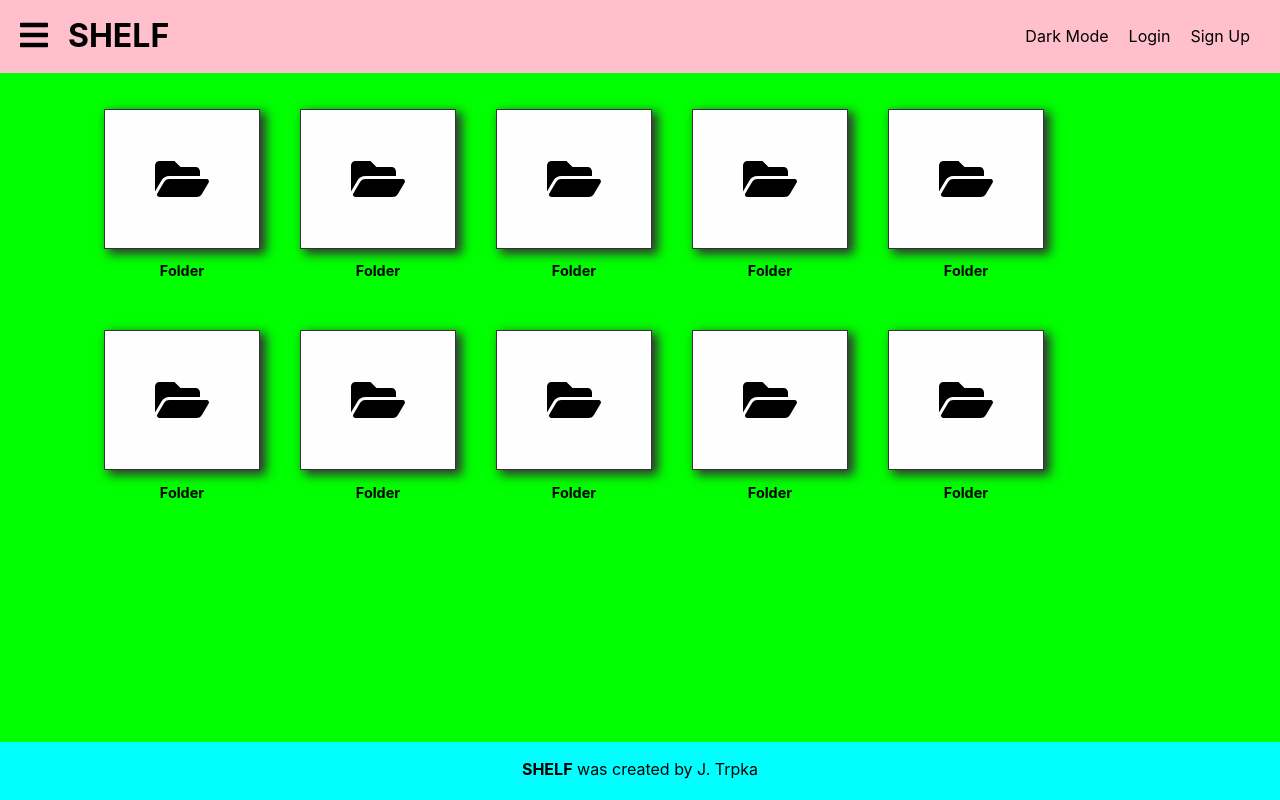
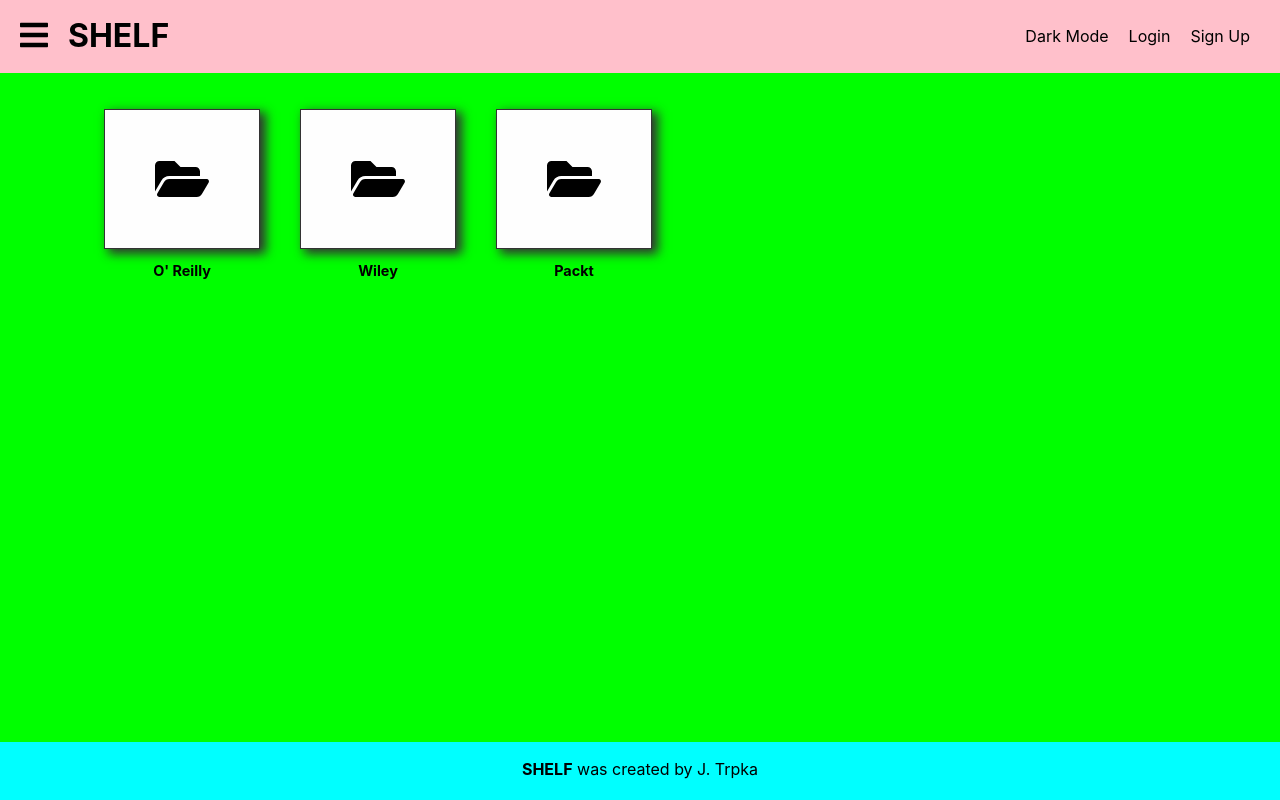
Before and after one commit to jtrpka0912/intranet.bookshelf.react, a React (Create React App) app: page / in a window 1280 px wide. Built offline with nearby package versions, Linux system fonts and the light colour scheme; no server answers.

Commit message:
Implemented the directory type to the breadcrumbs and folder tile components.

```diff
--- a/src/components/common/modal/Modal.tsx
+++ b/src/components/common/modal/Modal.tsx
@@ -31,6 +31,10 @@ export enum Size {
  * @description The acceptable props for the Modal component
  * @author J.T.
  * @property { React.ReactNode } children
+ * @property { string } title
+ * @property { boolean } fade
+ * @property { boolean } slide
+ * @property { Size } size
  */
 interface ModalProps {
     children: React.ReactNode,
--- a/src/components/project/breadcrumbs/Breadcrumbs.tsx
+++ b/src/components/project/breadcrumbs/Breadcrumbs.tsx
@@ -4,8 +4,15 @@ import React from 'react';
 // Components
 import FolderTile from '../folder-tile/FolderTile';
 
+// Types
+import DirectoryType from '../../../types/Directory';
+
+// Faux Data
+import directories from '../../../data/directories';
+
 // Styles
 import './Breadcrumbs.scss';
+
 
 /**
  * @function Breadcrumbs
@@ -19,16 +26,12 @@ const Breadcrumbs: React.FunctionComponent = () => {
     return (
         <div className="shelf-breadcrumbs">
             { /* TODO: This will need to be mapped and generate the folder tiles from an array of DirectoryType objects */ }
-            <FolderTile />
-            <FolderTile />
-            <FolderTile />
-            <FolderTile />
-            <FolderTile />
-            <FolderTile />
-            <FolderTile />
-            <FolderTile />
-            <FolderTile />
-            <FolderTile />
+
+            { directories.map((directory: DirectoryType) => {
+                return (
+                    <FolderTile key={ directory._id } directory={ directory} opened={ true } />
+                )
+            }) }
         </div>
     )
 };
--- a/src/components/project/folder-tile/FolderTile.tsx
+++ b/src/components/project/folder-tile/FolderTile.tsx
@@ -1,30 +1,44 @@
 // React
 import React from 'react';
 
+// Types
+import DirectoryType from '../../../types/Directory';
+
 // Font Awesome
 import { FontAwesomeIcon } from '@fortawesome/react-fontawesome';
-import { faFolderOpen } from '@fortawesome/free-solid-svg-icons';
+import { faFolder, faFolderOpen } from '@fortawesome/free-solid-svg-icons';
 
 // Styles
 import './FolderTile.scss';
 
 /**
+ * @interface FolderTileProps
+ * @description The acceptable props for the FolderTile component
+ * @author J.T.
+ * @property { DirectoryType } directory
+ * @property { boolean } opened
+ */
+interface FolderTileProps {
+    directory: DirectoryType,
+    opened: boolean
+}
+
+/**
  * @function FolderTile
  * @summary Folder Tile Component
  * @description A folder tile represents a directory in the shelf.
+ * @author J.T.
  * @return { React.ReactNode }
  */
-const FolderTile: React.FunctionComponent = () => {
-    // TODO: Retrieve a DirectoryType object as a prop
+const FolderTile: React.FunctionComponent<FolderTileProps> = (props) => {
     // TODO: This will need a click event to set the currentFolder state and populate the SHELF
-    // TODO: I would like to have the breadcrumb component to have the open folder icon and the directory component to use the closed folder icon (faFolder)
     return (
         <div className="shelf-foldertile-wrapper">
             <div className="shelf-foldertile-icon">
-                <FontAwesomeIcon icon={ faFolderOpen } />
+                <FontAwesomeIcon icon={ props.opened ? faFolderOpen : faFolder } />
             </div>
 
-            <h3 className="shelf-foldertile-name">Folder</h3>
+            <h3 className="shelf-foldertile-name">{ props.directory.name }</h3>
         </div>
     );
 };
--- /dev/null
+++ b/src/data/directories.ts
@@ -0,0 +1,30 @@
+// Datatype
+import DirectoryType from '../types/Directory';
+
+const directories: DirectoryType[] = [];
+
+const directoryOne: DirectoryType = {
+    _id: '1',
+    name: 'O\' Reilly',
+    path: '/path/to/oreilly'
+};
+
+directories.push(directoryOne);
+
+const directoryTwo: DirectoryType = {
+    _id: '2',
+    name: 'Wiley',
+    path: '/path/to/wiley'
+};
+
+directories.push(directoryTwo);
+
+const directoryThree: DirectoryType = {
+    _id: '3',
+    name: 'Packt',
+    path: '/path/to/packt'
+};
+
+directories.push(directoryThree);
+
+export default directories;
```
